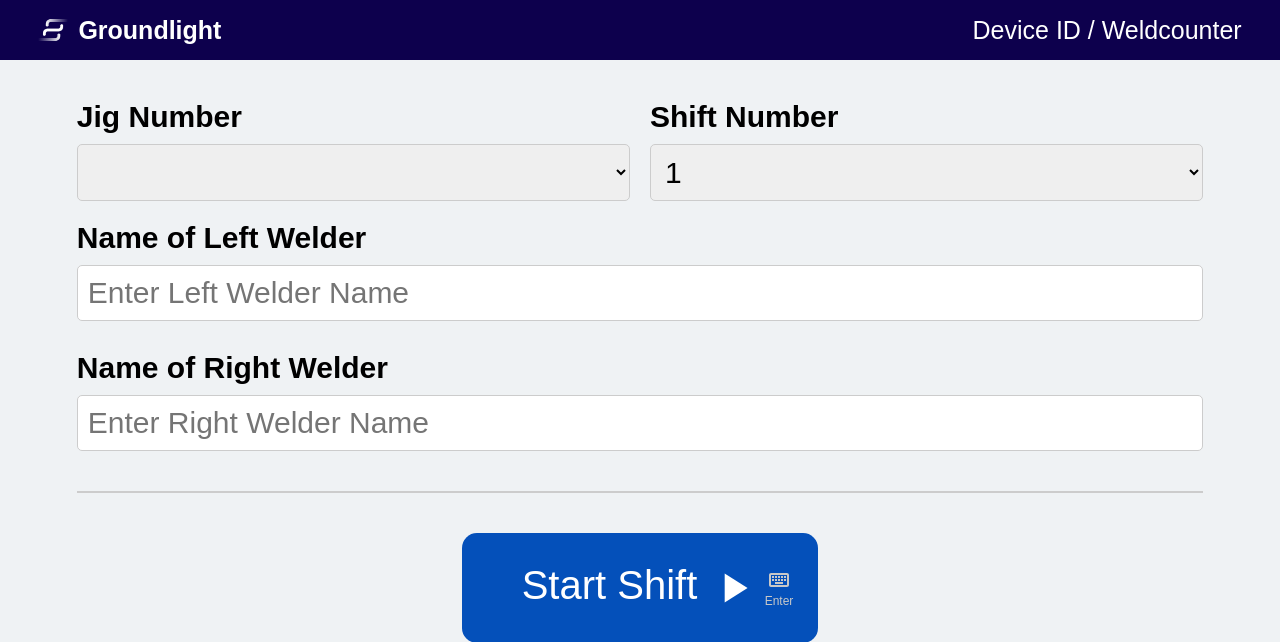
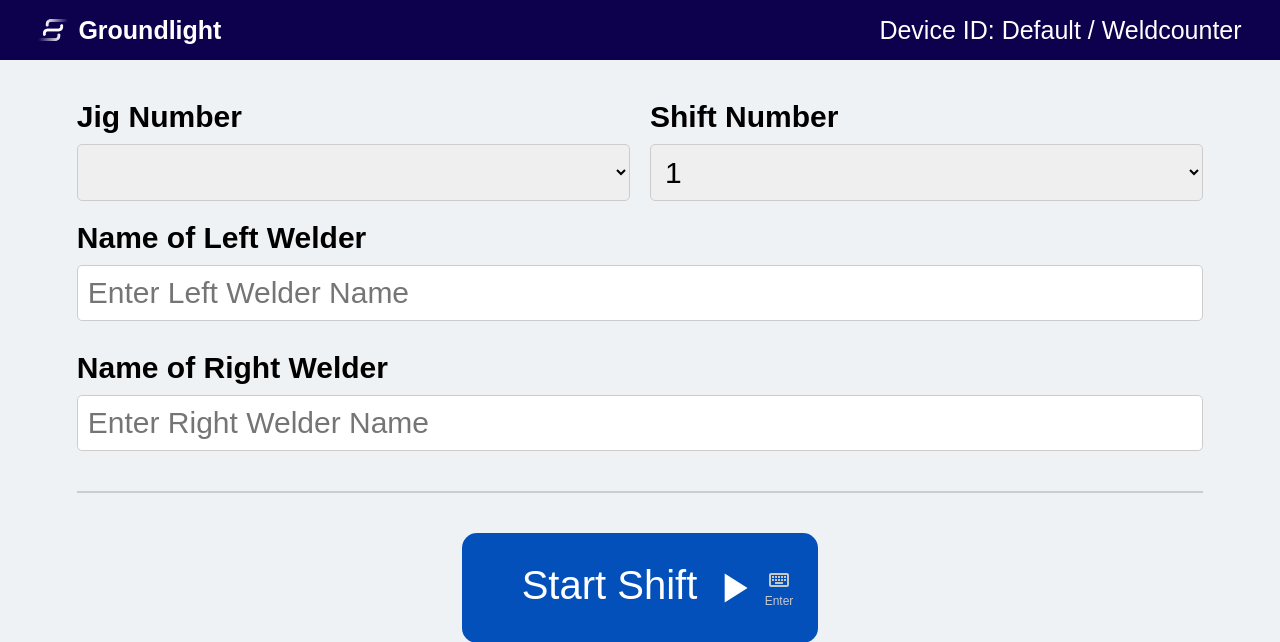
Before and after one commit to groundlight/customer-welding-app, a Flask app: template weld/templates/index.html in a window 1280 px wide. Shown: the top 642 px of the page. Run offline with Flask 3, Linux system fonts and the light colour scheme; the template is opened without the code that fills it, so the values that code supplies are empty; parts of the project's set-up code (start-up, migrations or seed data) failed here and were passed over.

Commit message:
Added configurable device ID

```diff
--- a/weld/app.py
+++ b/weld/app.py
@@ -20,6 +20,7 @@ def create_default_context() -> dict:
     """
 
     context = {
+        "DeviceID": config.device_id,
         "TotalJigStations": None,
         "LeftWelder": None,
         "RightWelder": None,
--- a/weld/config.py
+++ b/weld/config.py
@@ -83,6 +83,8 @@ SAMPLE_APP_DATABASE_CONFIG = """
 }
 """
 
+device_id = os.getenv("WELD_APP_DEVICE_ID", "Default")
+
 app_config_raw = os.getenv("WELD_APP_CONFIG", None)
 app_config = None
 
--- a/weld/templates/header.html
+++ b/weld/templates/header.html
@@ -4,6 +4,10 @@
         Groundlight
     </div>
     <div id="header-right">
-        Device ID / Weldcounter
+        {% if DeviceID %}
+        Device ID: {{ DeviceID }} / Weldcounter
+        {% else %}
+        Device ID: Default / Weldcounter
+        {% endif %}
     </div>
 </div>
```
Also changed, not shown: README.md.
